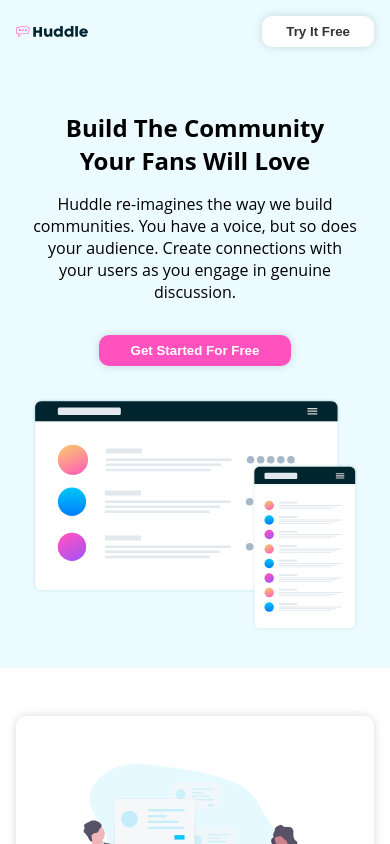
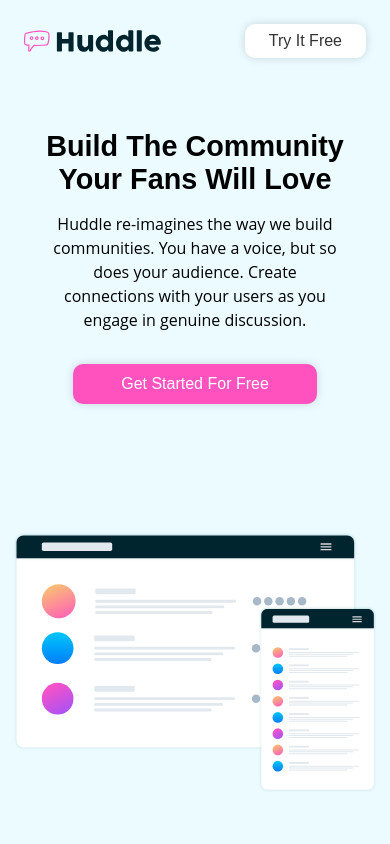
Before and after one commit to codernami/react-landing-page, a React (Create React App) app: page / in a window 390 px wide. Shown: the top 844 px of the page. Built offline with nearby package versions, Linux system fonts and the light colour scheme.

Commit message:
Add responsive

```diff
--- a/src/components/Footer.js
+++ b/src/components/Footer.js
@@ -9,7 +9,7 @@
     <StyledFooter>
       <MiniCard>
         <p>Ready To Build Your Community?</p>
-        <Button bg="#ff52bf" color="#FFF" padding=".5rem 2rem">
+        <Button bg="#ff52bf" color="#FFF">
           Get Started For Free
         </Button>
       </MiniCard>
--- a/src/components/Header.js
+++ b/src/components/Header.js
@@ -5,7 +5,7 @@
   return (
     <StyledHeader>
       <Logo src="./images/logo.svg" alt="" />
-      <Button bg="#FFF" color="#333" padding=".5rem 1.5rem">
+      <Button bg="#FFF" color="#333">
         Try It Free
       </Button>
     </StyledHeader>
--- a/src/components/Hero.js
+++ b/src/components/Hero.js
@@ -13,7 +13,7 @@
           so does your audience. Create connections with your users as you
           engage in genuine discussion.
         </p>
-        <Button bg="#ff52bf" color="#FFF" padding=".5rem 2rem">
+        <Button bg="#ff52bf" color="#FFF">
           Get Started For Free
         </Button>
       </div>
--- a/src/components/styles/Button.styled.js
+++ b/src/components/styles/Button.styled.js
@@ -5,8 +5,6 @@
   border-radius: 10px;
   box-shadow: 0 0 10px rgba(0, 0, 0, 0.15);
   cursor: pointer;
-  font-weight: bold;
   background-color: ${({ bg }) => bg};
   color: ${({ color }) => color};
-  padding: ${({ padding }) => padding};
 `;
--- a/src/components/styles/Footer.styled.js
+++ b/src/components/styles/Footer.styled.js
@@ -9,13 +9,13 @@
     padding: 0 5rem 3rem;
   }
 
+  button {
+    padding:.7rem 2.5rem;
+  }
+
   img {
-    width: 35%;
+    width: min(200px, 40%);
     margin-bottom: 2rem;
-
-    @media (min-width: 768px) {
-      width: 20%;
-    }
   }
 
   div {
--- a/src/components/styles/Global.js
+++ b/src/components/styles/Global.js
@@ -9,4 +9,15 @@
   body {
     font-family: 'Open sans', sans-serif;
   }
+  h2 {
+    font-family: 'Poppins', sans-serif;
+    font-size: clamp(1.8rem, 5vw, 2rem);
+    margin-bottom: 1rem;
+  }
+  p, button, li, small {
+    font-size: clamp(1rem, 1.25vw, 1.25rem);
+  }
+  img {
+    width: 100%;
+  }
 `;
--- a/src/components/styles/Header.styled.js
+++ b/src/components/styles/Header.styled.js
@@ -4,7 +4,7 @@
   display: flex;
   justify-content: space-between;
   align-items: center;
-  padding: 1rem;
+  padding: 1.5rem;
   background-color: #ebfbff;
 
   @media (min-width: 768px) {
@@ -17,9 +17,13 @@
       color: #fff;
     }
   }
+
+  button {
+    padding: 0.5rem 1.5rem;
+  }
 `;
 
 export const Logo = styled.img`
   display: block;
-  width: 20%;
+  width: min(200px, 40%);
 `;
--- a/src/components/styles/Hero.styled.js
+++ b/src/components/styles/Hero.styled.js
@@ -4,43 +4,42 @@
   display: flex;
   flex-direction: column;
   align-items: center;
-  padding: 2rem;
+
+  text-align: center;
   background-color: #ebfbff;
-  text-align: center;
 
   @media (min-width: 768px) {
     flex-direction: row;
-    padding: 3rem;
-    text-align: left;
+    justify-content: center;
+    align-items: center;
   }
 
   div {
+    padding: 3rem 0.8rem;
+
     @media (min-width: 768px) {
-      width: 50%;
+      text-align: left;
+      width: 45%;
     }
   }
 
-  h2 {
-    margin: 1rem 0;
-  }
+  p {
+    width: min(500px, 80%);
+    margin: 0 auto;
+    line-height: 1.5;
 
-  p {
     @media (min-width: 768px) {
-      width: 95%;
-      line-height: 1.5;
+      margin: 0;
     }
   }
 
   button {
-    margin: 2rem;
+    margin: 2rem auto;
+    padding: 0.7rem 3rem;
 
     @media (min-width: 768px) {
       margin-left: 0;
-      padding: 1rem 2rem;
+      padding: 0.8rem 3rem;
     }
   }
-
-  img {
-    width: 100%;
-  }
 `;
```
Also changed, not shown: .codesandbox/workspace.json.
